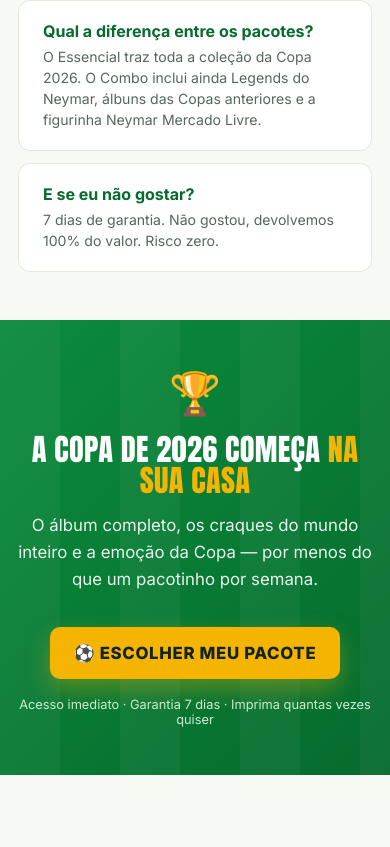
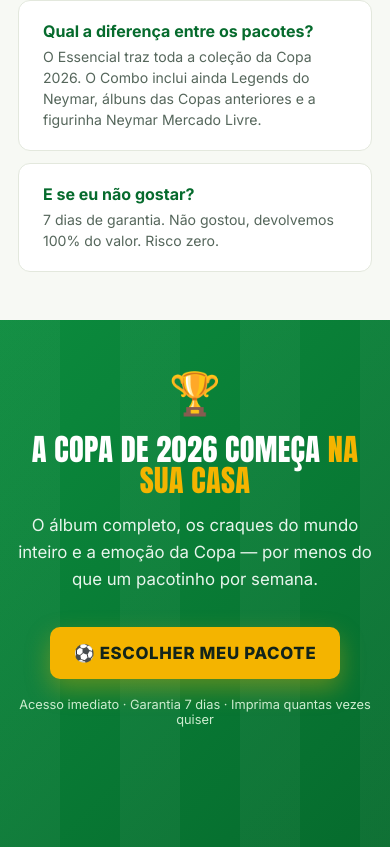
Before and after one commit to omarmhamdan/figurinhascopa2026, a website: page index.html in a window 390 px wide. Shown: the part 6270-7117 px from the top of the page. Before the commit the page ends 7045 px from the top, so only its background shows below. Drawn offline with Linux system fonts and the light colour scheme.

Commit message:
Fix: padding-bottom na ultima secao p/ barra fixa nao cobrir texto

```diff
--- a/index.html
+++ b/index.html
@@ -337,6 +337,7 @@
     .btn-primary { padding: 16px 24px; }
     #sticky-cta.show { display: flex !important; }
     section#oferta { padding-bottom: 92px !important; }
+    section:last-of-type { padding-bottom: 120px !important; }
   }
 </style>
 
```
